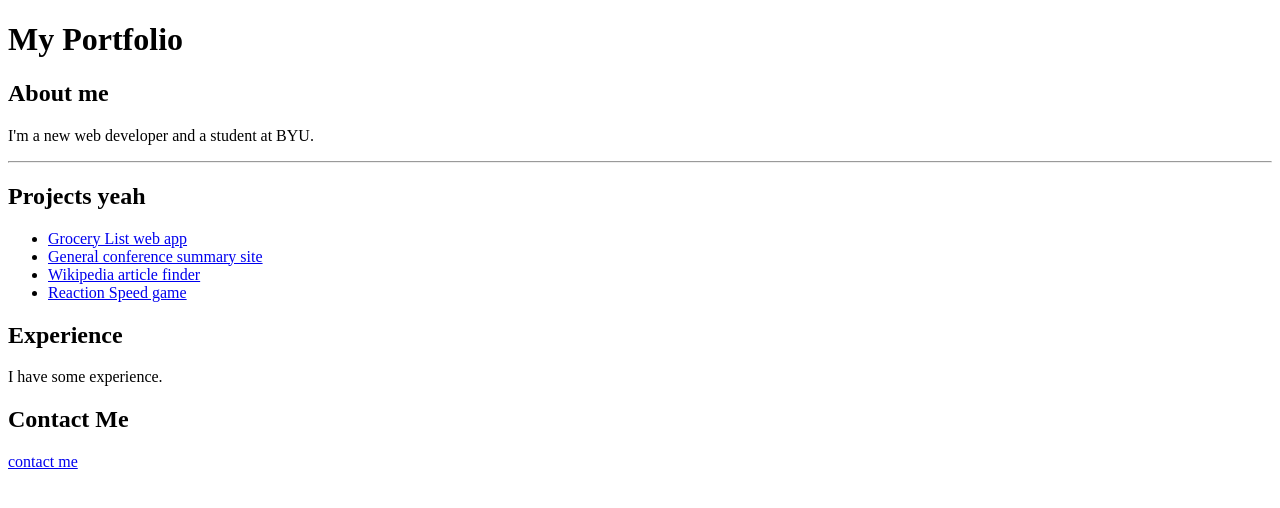
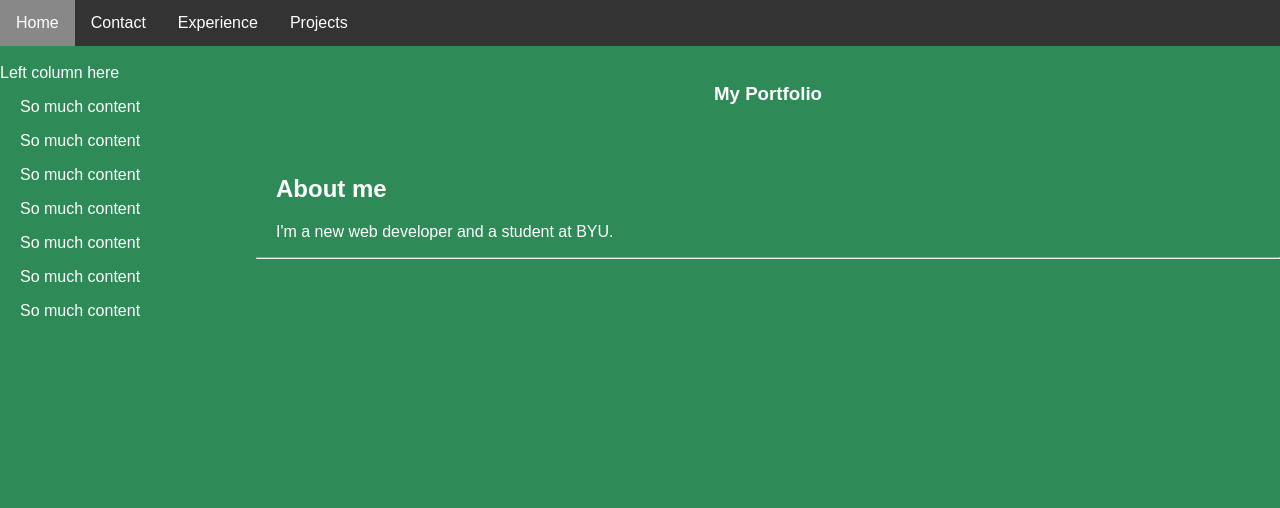
Before and after one commit to helloredfox/gitpractice, a plain HTML site: page index.html in a window 1280 px wide. Drawn offline with Linux system fonts and the light colour scheme.

Commit message:
More files for the website
That's all

```diff
--- a/index.html
+++ b/index.html
@@ -2,23 +2,39 @@
 <html>
 <head>
 <title>My portfolio</title>
-
+<link rel="stylesheet" href="portfolio.css">
 </head>
 <body>
-<h1>My Portfolio</h1>
+<ul class="navbar">
+<li><a href="/index.html" class="active">Home</a></li>
+<li><a href="/contact.html">Contact</a></li>
+<li><a href="/experience.html">Experience</a></li>
+<li><a href="/projects.html">Projects</a></li>
+</ul>
+
+<br />
+
+<section>
+	<aside>
+		Left column here
+		<p>So much content</p>
+		<p>So much content</p>
+		<p>So much content</p>
+		<p>So much content</p>
+		<p>So much content</p>
+		<p>So much content</p>
+		<p>So much content</p>
+	</aside>
+	<article>
+		<h1>My Portfolio</h1>
 <h2>About me</h2>
 <p>I'm a new web developer and a student at BYU.</p>
 <hr/>
-<h2>Projects yeah</h2>
-<ul>
-<li><a href="https://codepen.io/helloredfox/full/akXYYB/">Grocery List web app</a></li>
-<li><a href="https://codepen.io/helloredfox/full/grGyxy/">General conference summary site</a></li>
-<li><a href="https://codepen.io/helloredfox/full/aNWgOW/">Wikipedia article finder<a/></li>
-<li><a href="https://codepen.io/helloredfox/full/jqmxBa/">Reaction Speed game</a></li>
-</ul>
-<h2>Experience</h2>
-<p>I have some experience.</p>
-<h2>Contact Me</h2>
-<p><a href="/pages/contact.html">contact me</a>
+</article>
+</section>
+
+
+
+
 </body>
 </html>
--- /dev/null
+++ b/portfolio.css
@@ -0,0 +1,58 @@
+body{
+background: seagreen;
+color: white;
+font-family: sans-serif;
+margin: 0;
+}
+h1 {
+text-align: center;
+margin-bottom: 70px;
+}
+
+.navbar {
+ list-style-type: none;
+    margin: 0;
+    padding: 0;
+    overflow: hidden;
+    background-color: #333;
+width: 100%;
+}
+
+.navbar li
+{
+float: left;
+}
+.navbar li a
+{
+    display: block;
+    color: white;
+    text-align: center;
+    padding: 14px 16px;
+    text-decoration: none;
+}
+.navbar li a:hover
+{
+	background: #888;
+}
+
+h2,p
+{
+
+margin-left: 20px;
+}
+
+.active {
+    background-color: black;
+}
+
+section {
+ display: flex;
+}
+
+aside {
+ flex: 1
+}
+
+article {
+ flex: 4
+}
```
Also changed, not shown: contact.html (added, +2 -0 lines), experience.html (added, +2 -0 lines), projects.html (added, +7 -0 lines).
